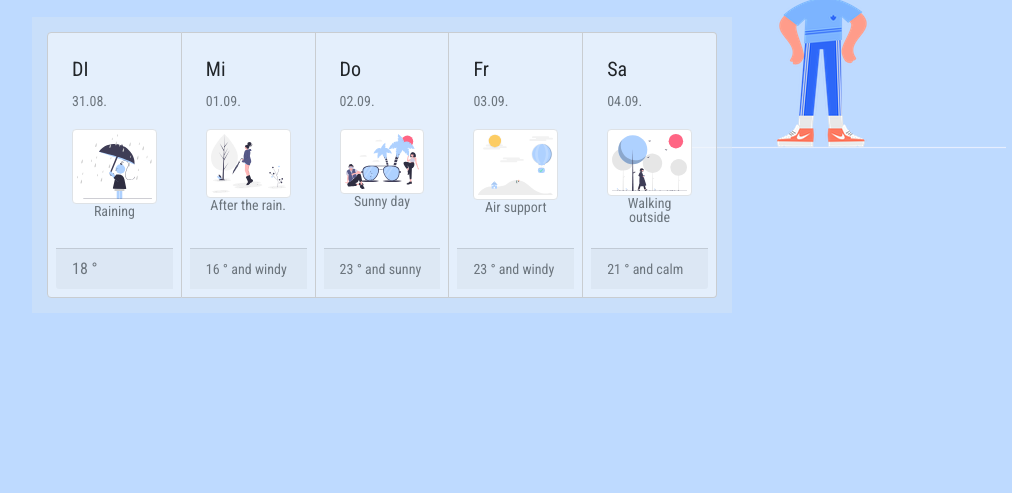
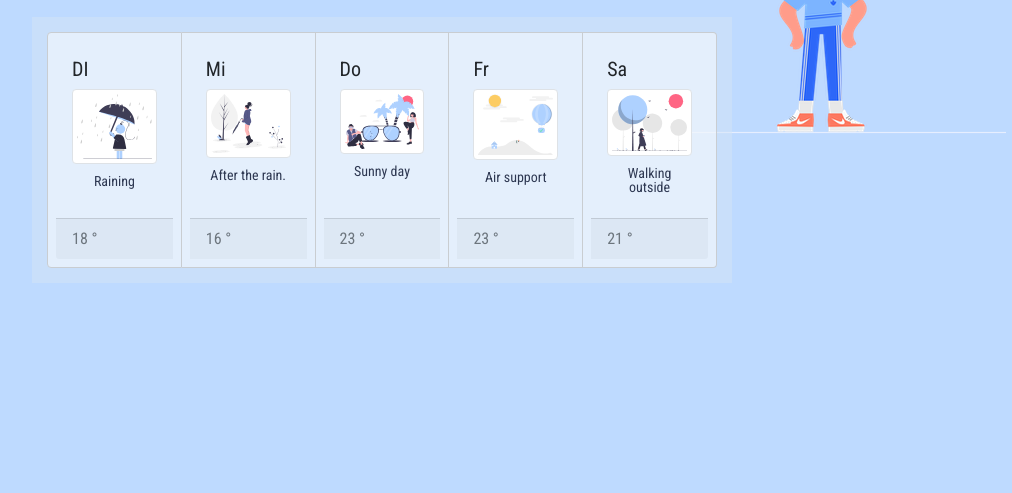
Before and after one commit to sun1701/my_first_app, a plain HTML site: page index.html in a window 1280 px wide. Shown: the part 307-800 px from the top of the page, without its empty margins (258-1270 px from the left). Drawn offline with nearby package versions, Linux system fonts and the light colour scheme.

Commit message:
#improvements

```diff
--- a/index.html
+++ b/index.html
@@ -74,7 +74,7 @@
       }
 
       .temperature {
-        color: rgb(33, 33, 33);
+        color: #2e3852;
         font-size: 64px;
         font-weight: 400;
         line-height: 1;
@@ -100,6 +100,11 @@
         max-width: 700px;
         padding: 15px;
         margin: 20px auto;
+      }
+
+      .figure-caption{
+        color: #2e3852;
+        margin-top: 10px;
       }
     </style>
   </head>
@@ -170,9 +175,7 @@
         <div class="card p-2">
           <div class="card-body">
             <h5 class="card-title">DI</h5>
-            <p class="card-text">
-              <small class="text-muted">31.08.</small>
-            </p>
+
             <figure class="figure-img img-fluid rounded">
               <img
                 src="images/undraw_Raining_re_4b55.svg"
@@ -195,9 +198,7 @@
                   This card has supporting text below as a natural lead-in to
                   additional content.
                 </p> -->
-            <p class="card-text">
-              <small class="text-muted">01.09.</small>
-            </p>
+
             <figure class="figure-img img-fluid rounded">
               <img
                 src="images/undraw_after_the_rain_58op.svg"
@@ -210,16 +211,14 @@
             </figure>
           </div>
           <div class="card-footer">
-            <small class="text-muted">16 &deg; and windy</small>
+            <medium class="text-muted">16 &deg;</small>
           </div>
         </div>
         <div class="card p-2">
           <div class="card-body">
             <h5 class="card-title">Do</h5>
 
-            <p class="card-text">
-              <small class="text-muted">02.09.</small>
-            </p>
+
             <figure class="figure-img img-fluid rounded">
               <img
                 src="images/undraw_sunlight_tn7t.svg"
@@ -232,15 +231,13 @@
             </figure>
           </div>
           <div class="card-footer">
-            <small class="text-muted">23 &deg; and sunny</small>
+            <medium class="text-muted">23 &deg;</small>
           </div>
         </div>
         <div class="card p-2">
           <div class="card-body">
             <h5 class="card-title">Fr</h5>
-            <p class="card-text">
-              <small class="text-muted">03.09.</small>
-            </p>
+
             <figure class="figure-img img-fluid rounded">
               <img
                 src="images/undraw_air_support_wy1q.svg"
@@ -253,15 +250,13 @@
             </figure>
           </div>
           <div class="card-footer">
-            <small class="text-muted">23 &deg; and windy</small>
+            <medium class="text-muted">23 &deg;</small>
           </div>
         </div>
         <div class="card p-2">
           <div class="card-body">
             <h5 class="card-title">Sa</h5>
-            <p class="card-text">
-              <small class="text-muted">04.09.</small>
-            </p>
+
             <figure class="figure-img img-fluid rounded">
               <img
                 src="images/undraw_Walking_outside_re_56xo.svg"
@@ -274,14 +269,11 @@
             </figure>
           </div>
           <div class="card-footer">
-            <small class="text-muted">21 &deg; and calm</small>
+            <medium class="text-muted">21 &deg;</small>
           </div>
 
         </div>
-
       </div>
-
-
     </div>
 
     <script src="src/script.js"></script>
```
